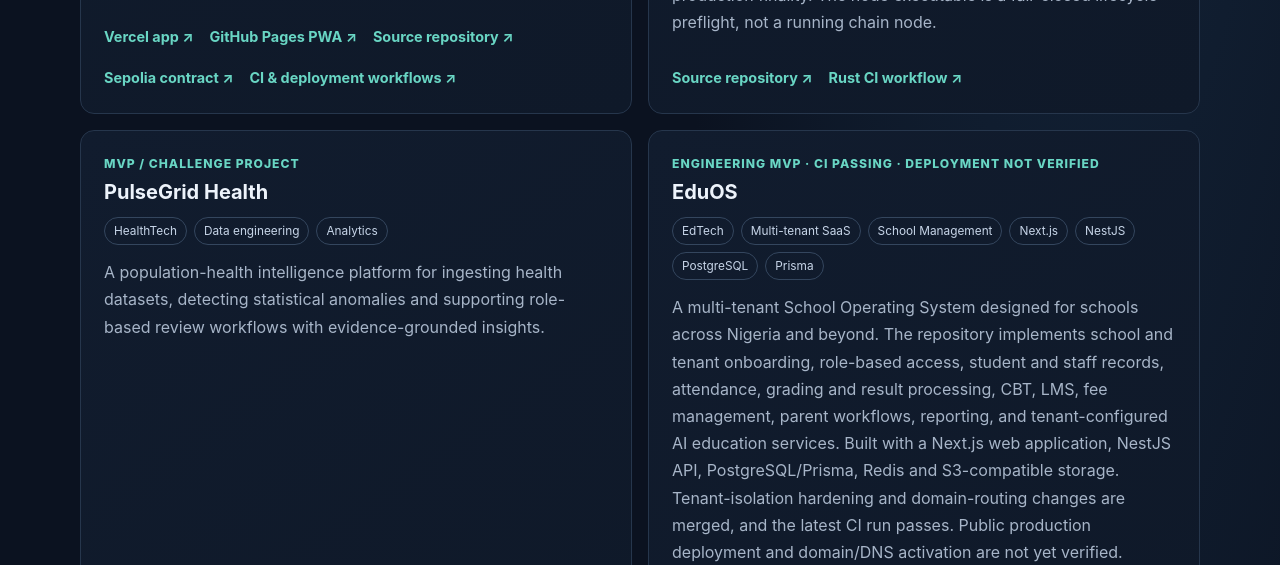
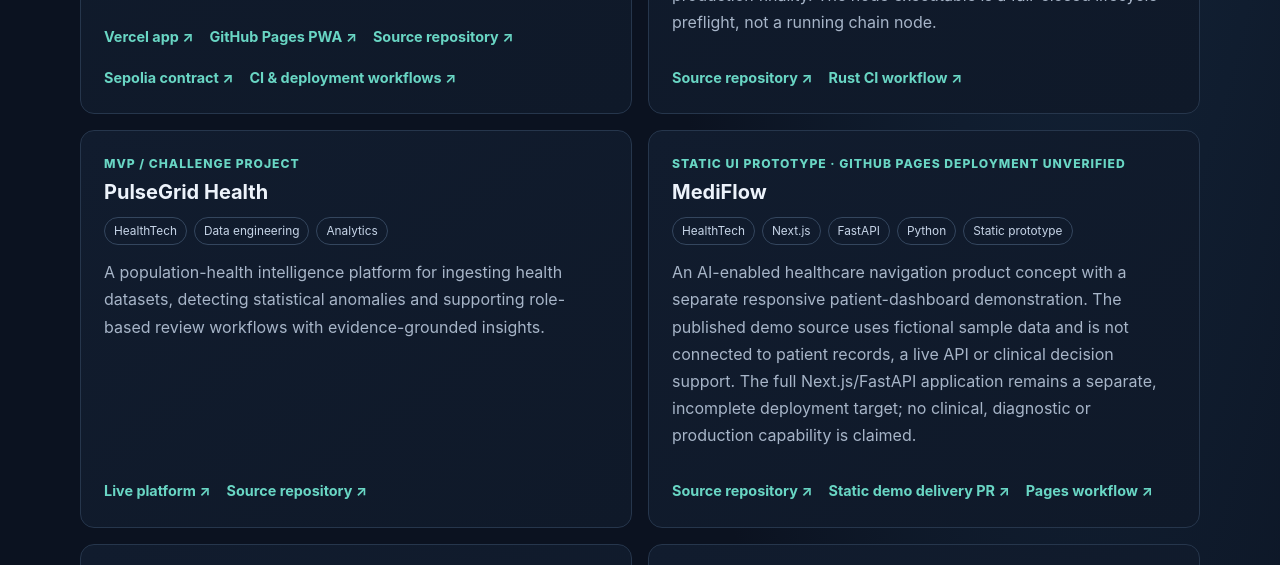
Before and after one commit to ReignnRule11/Portfolio, a plain HTML site: page index.html in a window 1280 px wide. Shown: the part 2780-3345 px from the top of the page. Drawn offline with Linux system fonts and the light colour scheme.

Commit message:
Add MediFlow static prototype with deployment caveat

```diff
--- a/index.html
+++ b/index.html
@@ -97,6 +97,12 @@
             <div class="meta"><span class="tag">HealthTech</span><span class="tag">Data engineering</span><span class="tag">Analytics</span></div>
             <p>A population-health intelligence platform for ingesting health datasets, detecting statistical anomalies and supporting role-based review workflows with evidence-grounded insights.</p>
             <div class="cardlinks"><a class="textlink" href="https://pulsegridhealth.vercel.app/" target="_blank" rel="noreferrer">Live platform ↗</a><a class="textlink" href="https://github.com/ReignnRule11/PulseGridHealth" target="_blank" rel="noreferrer">Source repository ↗</a></div>
+          </article>
+          <article class="card">
+            <div class="status">Static UI prototype · GitHub Pages deployment unverified</div><h3>MediFlow</h3>
+            <div class="meta"><span class="tag">HealthTech</span><span class="tag">Next.js</span><span class="tag">FastAPI</span><span class="tag">Python</span><span class="tag">Static prototype</span></div>
+            <p>An AI-enabled healthcare navigation product concept with a separate responsive patient-dashboard demonstration. The published demo source uses fictional sample data and is not connected to patient records, a live API or clinical decision support. The full Next.js/FastAPI application remains a separate, incomplete deployment target; no clinical, diagnostic or production capability is claimed.</p>
+            <div class="cardlinks"><a class="textlink" href="https://github.com/ReignnRule11/MediFlow" target="_blank" rel="noreferrer">Source repository ↗</a><a class="textlink" href="https://github.com/ReignnRule11/MediFlow/pull/1" target="_blank" rel="noreferrer">Static demo delivery PR ↗</a><a class="textlink" href="https://github.com/ReignnRule11/MediFlow/actions/workflows/pages.yml" target="_blank" rel="noreferrer">Pages workflow ↗</a></div>
           </article>
           <article class="card">
             <div class="status">Engineering MVP · CI passing · deployment not verified</div><h3>EduOS</h3>
```
